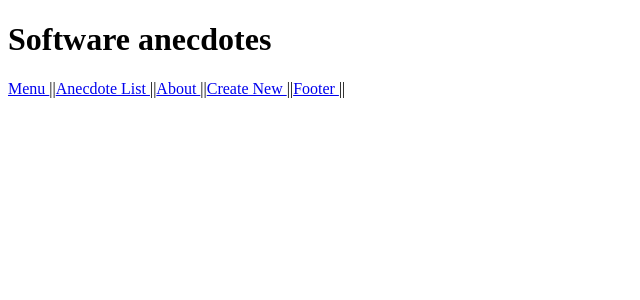
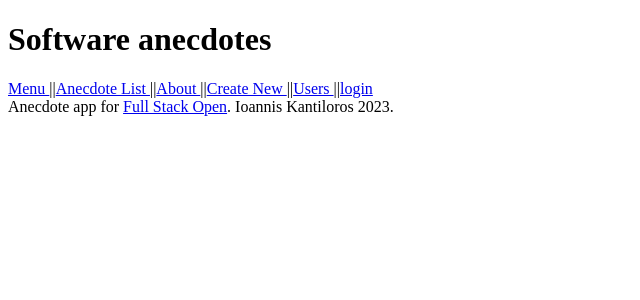
Before and after one commit to ondairos/routed-anecdotes-main, a React (Create React App) app: page / in a window 1280 px wide. Shown: the top 300 px of the page, without its empty margins (0-640 px from the left). Built offline with nearby package versions, Linux system fonts and the light colour scheme.

Commit message:
useNavigate usage, footer outside Router

```diff
--- a/src/App.js
+++ b/src/App.js
@@ -1,7 +1,7 @@
 import { useState } from 'react'
 
 // react router
-import { BrowserRouter as Router, Routes, Route, Link, useParams } from 'react-router-dom'
+import { BrowserRouter as Router, Routes, Route, Link, useParams, useNavigate } from 'react-router-dom'
 
 const Menu = () => {
   const padding = {
@@ -42,6 +42,34 @@ const AnecdoteList = ({ anecdotes }) => (
   </div>
 )
 
+const Login = (props) => {
+  const navigate = useNavigate()
+
+  const onSubmitForm = (event) => {
+    event.preventDefault()
+    props.onLogin('JohnK')
+    navigate('/')
+  }
+
+  return (
+    <div>
+      <h2>Login Form</h2>
+      <form onSubmit={onSubmitForm}>
+        <div>
+          username: <input />
+        </div>
+        <div>
+          password: <input type='password' />
+        </div>
+        <div>
+          <button type='submit'>login</button>
+        </div>
+      </form>
+    </div>
+  )
+}
+
+// other comps
 const About = () => (
   <div>
     <h2>About anecdote app</h2>
@@ -60,7 +88,7 @@ const Footer = () => (
   <div>
     Anecdote app for <a href='https://fullstackopen.com/'>Full Stack Open</a>.
 
-    See <a href='https://github.com/fullstack-hy2020/routed-anecdotes/blob/master/src/App.js'>https://github.com/fullstack-hy2020/routed-anecdotes/blob/master/src/App.js</a> for the source code.
+    Ioannis Kantiloros 2023.
   </div>
 )
 
@@ -120,7 +148,7 @@ const App = () => {
       id: 2
     }
   ])
-
+  const [user, setUser] = useState('')
   const [notification, setNotification] = useState('')
 
   const addNew = (anecdote) => {
@@ -157,7 +185,8 @@ const App = () => {
           <Link to='/anecdotelist'>Anecdote List </Link>||
           <Link to='/about'>About </Link>||
           <Link to='/createnew'>Create New </Link>||
-          <Link to='/footer'>Footer </Link>||
+          <Link to='/users'>Users </Link>||
+          {user ? <em>{user} logged in</em> : <Link to="/login">login</Link>}
         </div>
 
         {/* The Routes works by rendering the first component whose path matches the URL in the browser's address bar. */}
@@ -167,10 +196,10 @@ const App = () => {
           <Route path='/anecdotelist' element={<AnecdoteList anecdotes={anecdotes} />} />
           <Route path='/about' element={<About />} />
           <Route path='/createnew' element={<CreateNew addNew={addNew} />} />
-          <Route path='/footer' element={<Footer />} />
         </Routes>
       </Router>
 
+      <Footer></Footer>
     </div>
   )
 }
```
